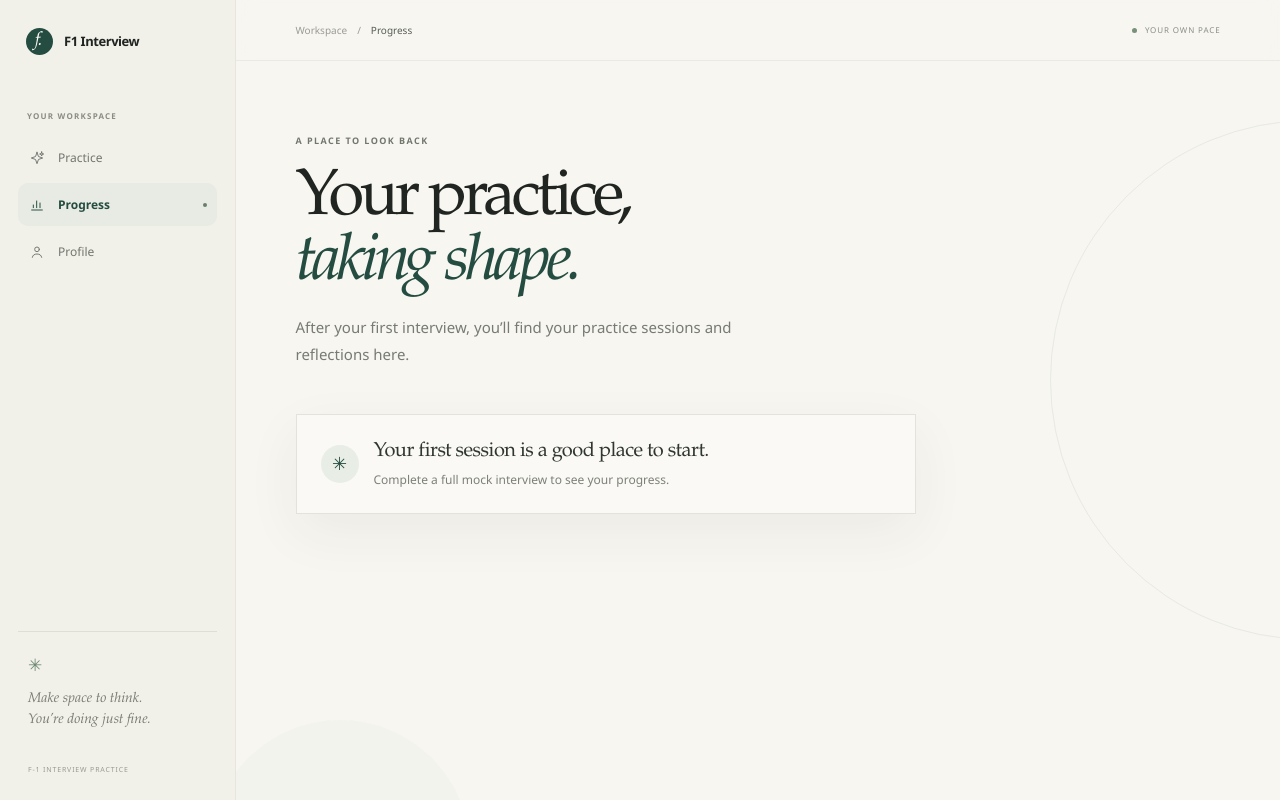
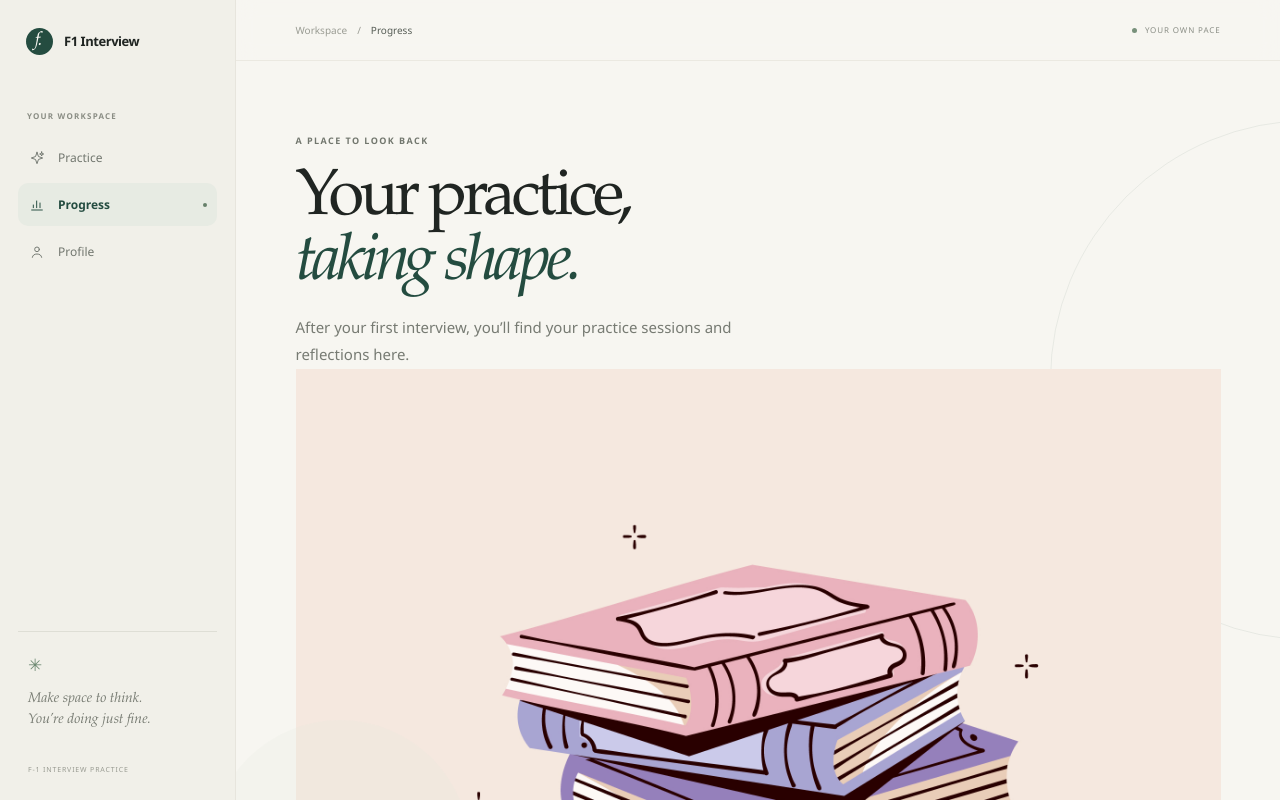
Before and after one commit to ahmedawan216/f1-interview, a Next.js app: page /app/progress in a window 1280 px wide. Shown: the top 800 px of the page. Built offline with nearby package versions, Linux system fonts and the light colour scheme.

Commit message:
polish progress empty state

```diff
--- a/app/app/progress/page.tsx
+++ b/app/app/progress/page.tsx
@@ -1,12 +1,20 @@
 export default function ProgressPage() {
   return (
-    <div className="page-wrap placeholder-page">
-      <p className="eyebrow">A PLACE TO LOOK BACK</p>
-      <h1>Your practice,<br /><em>taking shape.</em></h1>
-      <p className="page-intro">After your first interview, you’ll find your practice sessions and reflections here.</p>
+    <div className="page-wrap placeholder-page progress-page">
+      <div className="placeholder-heading-row">
+        <div>
+          <p className="eyebrow">A PLACE TO LOOK BACK</p>
+          <h1>Your practice,<br /><em>taking shape.</em></h1>
+          <p className="page-intro">After your first interview, you’ll find your practice sessions and reflections here.</p>
+        </div>
+        <div className="placeholder-art progress-art" aria-hidden="true">
+          <img src="/visuals/6885305.jpg" alt="" />
+          <span>ONE SESSION<br />AT A TIME.</span>
+        </div>
+      </div>
       <div className="placeholder-card">
-        <span className="placeholder-spark">✳</span>
-        <div><span className="mode-title">Your first session is a good place to start.</span><span className="mode-description">Complete a full mock interview to see your progress.</span></div>
+        <span className="placeholder-spark">01</span>
+        <div><span className="mode-title">Your first session is a good place to start.</span><span className="mode-description">Complete a full mock interview to create your first practice record.</span></div>
       </div>
     </div>
   );
```
